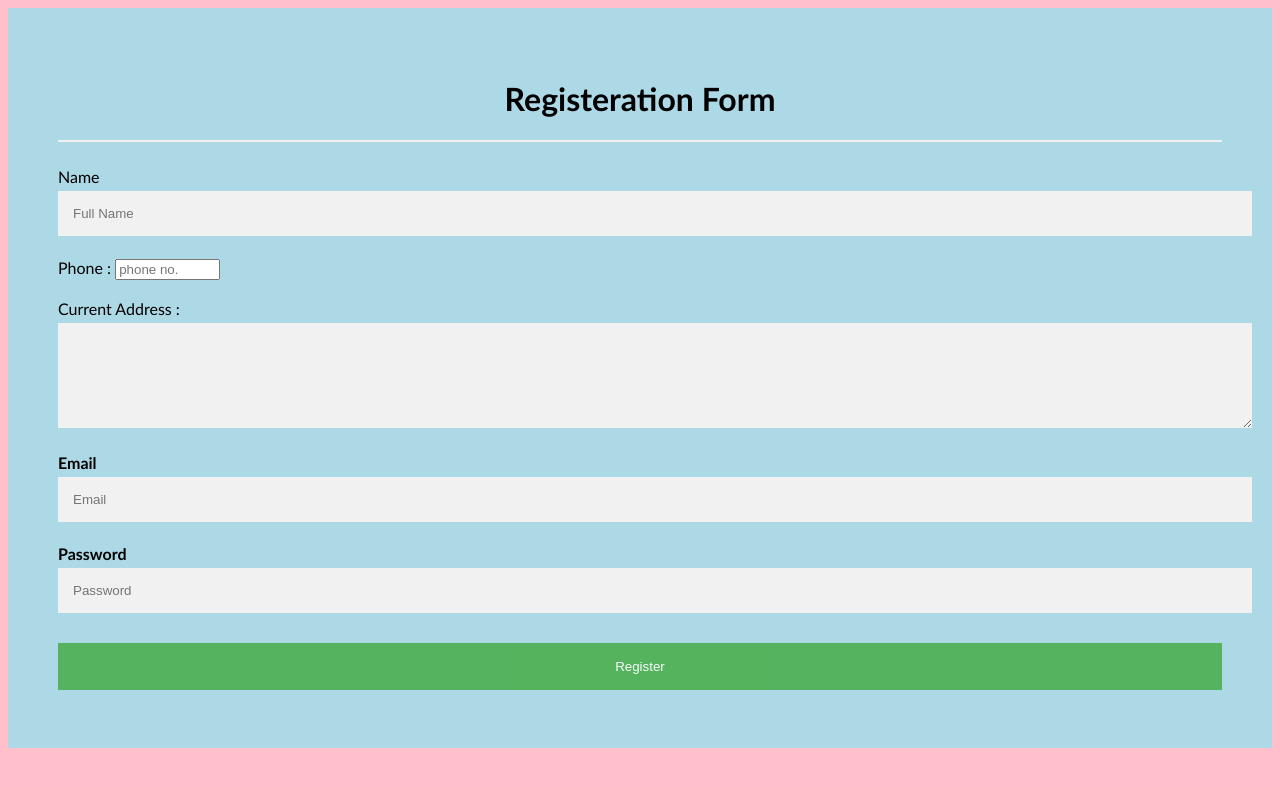
After one commit to digi11/inventory-management, a Flask app: page /admin-register in a window 1280 px wide. The commit adds this page. Shown: the top 787 px of the page. Run offline with Flask 2, Linux system fonts and the light colour scheme.

Commit message:
registration finished

```diff
--- a/app/shop_authentication.py
+++ b/app/shop_authentication.py
@@ -1,4 +1,4 @@
-from app import application, auth
+from app import application, auth, shops_collection
 
 
 from flask import redirect, render_template, request, session
@@ -14,15 +14,16 @@ def admin_login():
             email = data.get('email')
             password = data.get('password')
 
-            user = auth.sign_in_with_email_and_password(email, password)
+            user = auth.sign_in_with_email_and_password(email, password) # sign in using firebase
 
             uid = user['localId']
-            session['uid'] = uid
+            session['uid'] = uid # create session for the user on the flask server
             response = {
                 "status": "Success",
                 "type": "Login Success",
                 "msg": uid
                 }
+            application.logger.info(response)
             return redirect('/dashboard')
 
         except Exception as e:
@@ -31,24 +32,26 @@ def admin_login():
                 "type": "Login Failed",
                 "msg": e
                 }
+            application.logger.error(response)
             return render_template("error.html", error = response)
+
     if request.method == "GET":
         return render_template("admin-login.html")
 
 
 
 # api to facilitate registration of a new shop on the application
-@application.route('/admin-register', methods=['POST'])
+@application.route('/admin-register', methods=['POST','GET'])
 def admin_register():
     if request.method == 'POST':
         try:
-            data = request.form
-            email = data.get('email')
-            password = data.get('password')
+            result = request.form
+            email = result.get('email')
+            password = result.get('password')
             print(email)
-            user = auth.create_user_with_email_and_password(email, password)
+            user = auth.create_user_with_email_and_password(email, password) # create user on firebase
             user_details = auth.get_account_info(user['idToken'])
-            uid = auth.refresh(user['refreshToken'])
+            uid = auth.refresh(user['refreshToken'])['userId'] # get user's unique id
 
             session['uid'] = uid
             response = {
@@ -56,6 +59,22 @@ def admin_register():
                 "type": "Register Success",
                 "msg": uid
                 }
+
+
+            # add data to shops firestore collection
+            data = {
+                "uid": uid,
+                "email": result.get('email'),
+                "name": result.get('name'),
+                "address": result.get('address'),
+                "phone": result.get('phone'),
+            }
+            print("Data => ")
+            print(data)
+            print("UID =>  " + uid)
+            shops_collection.document(uid).set(data)
+
+            application.logger.info(response)
             return redirect('/dashboard')
 
 
@@ -65,13 +84,17 @@ def admin_register():
                 "type": "Register Failed",
                 "msg": e
                 }
-            return response
+            application.logger.error(response)
+            return render_template('error.html', error= response['msg'])
+
+    if request.method == 'GET':
+        return render_template('registration_form.html')
 
 @application.route('/logout')
 def logout():
-    session.pop ('uid',None)
 
+    session.pop ('uid',None) #terminate the session on flask side
 
-    auth.current_user = None
+    auth.current_user = None # set the current user to none on the firebase side
 
     return redirect('/')
--- a/app/templates/admin-login.html
+++ b/app/templates/admin-login.html
@@ -20,6 +20,11 @@
 
         <input type="submit" name="submit" value="Login" class="btn-primary">
     </form>
+    <br>
+    <br>
+    <form action="/admin-register" method="GET" class="text-center">
+        <input type="submit" name="submit" value="Create an Admin Account" class="btn-primary">
+    </form>
 </br>
 
 
--- /dev/null
+++ b/app/templates/registration_form.html
@@ -0,0 +1,89 @@
+<!DOCTYPE html>
+<html>
+
+<head>
+  <meta name="viewport" content="width=device-width, initial-scale=1">
+  <style>
+    body {
+      font-family: Calibri, Helvetica, sans-serif;
+      background-color: pink;
+    }
+
+    .container {
+      padding: 50px;
+      background-color: lightblue;
+    }
+
+    input[type=text],
+    input[type=password],
+    textarea {
+      width: 100%;
+      padding: 15px;
+      margin: 5px 0 22px 0;
+      display: inline-block;
+      border: none;
+      background: #f1f1f1;
+    }
+
+    input[type=text]:focus,
+    input[type=password]:focus {
+      background-color: orange;
+      outline: none;
+    }
+
+    div {
+      padding: 10px 0;
+    }
+
+    hr {
+      border: 1px solid #f1f1f1;
+      margin-bottom: 25px;
+    }
+
+    .registerbtn {
+      background-color: #4CAF50;
+      color: white;
+      padding: 16px 20px;
+      margin: 8px 0;
+      border: none;
+      cursor: pointer;
+      width: 100%;
+      opacity: 0.9;
+    }
+
+    .registerbtn:hover {
+      opacity: 1;
+    }
+  </style>
+</head>
+
+<body>
+  <form action="/admin-register", method="post">
+    <div class="container">
+      <center>
+        <h1> Registeration Form</h1>
+      </center>
+      <hr>
+      <label> Name </label>
+      <input type="text" name="name" id="name" placeholder="Full Name" size="15" required />
+
+      <label>
+        Phone :
+      </label>
+      <input type="tel" name="phone" id="phone" placeholder="phone no." size="10"required>
+      <br>
+      <br>
+      Current Address :
+      <textarea cols="80" rows="5" placeholder="Current Address" name="address" id="address" required>
+
+      </textarea>
+      <label for="email"><b>Email</b></label>
+      <input type="text" placeholder="Email" id="email" name="email" required>
+
+      <label for="psw"><b>Password</b></label>
+      <input type="password" placeholder="Password" id="password" name="password" required>
+      <button type="submit" class="registerbtn">Register</button>
+  </form>
+</body>
+
+</html>
```
Also changed, not shown: app/customer_authentication.py (+33 -8 lines), app/templates/registrationform.html (deleted, +0 -81 lines), app/dashboard.py (line endings or trailing spaces).
